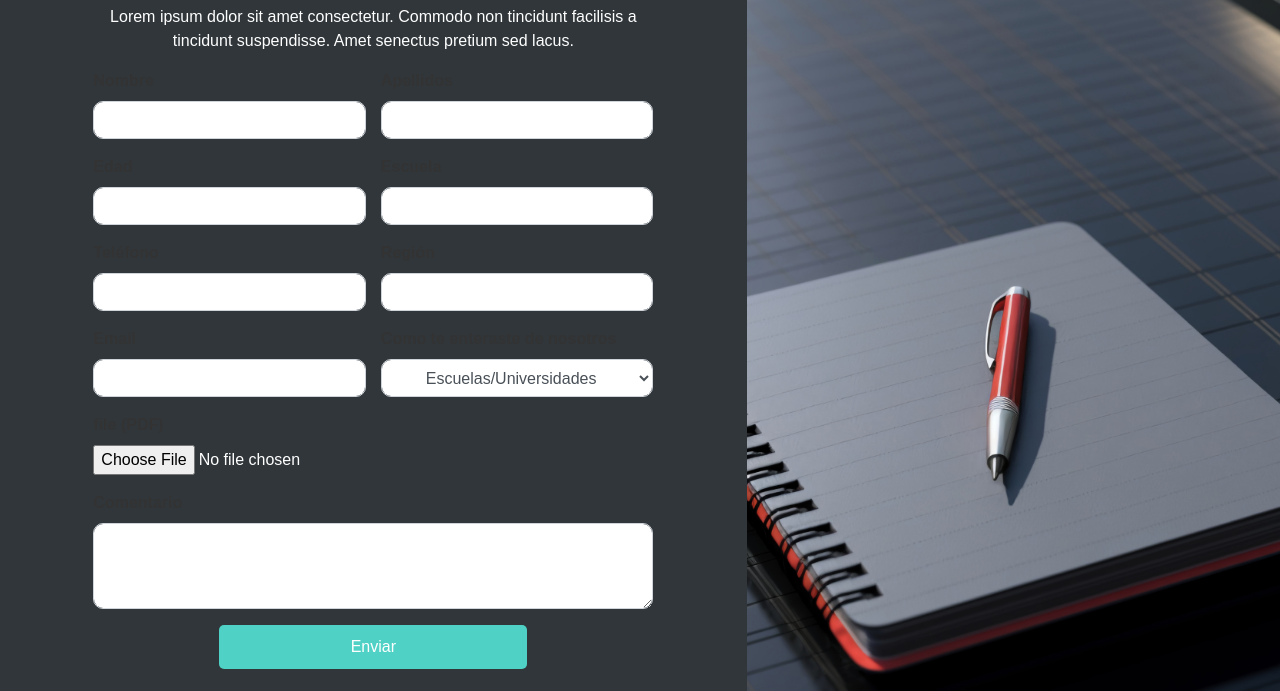
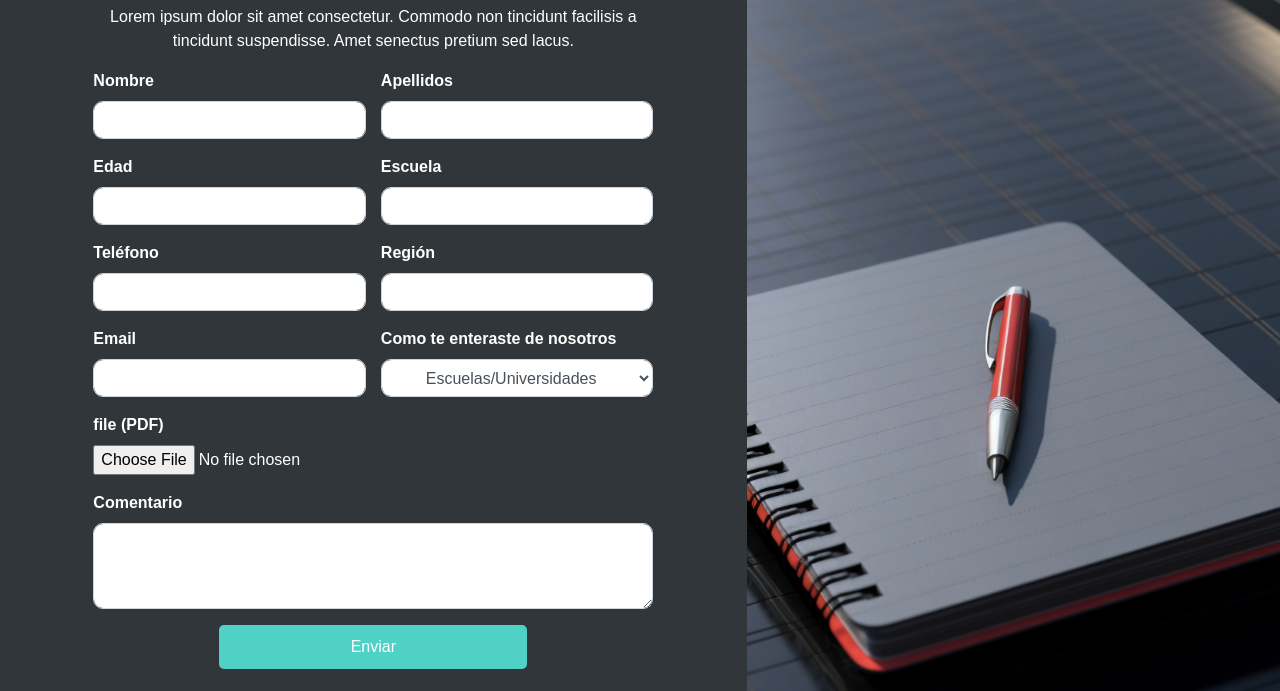
Before and after one commit to JonathanMtzGtz/Regional-Artist, a plain HTML site: page formulario.html in a window 1280 px wide. Shown: the part 109-800 px from the top of the page. Drawn offline with nearby package versions, Linux system fonts and the light colour scheme.

Commit message:
text formulario

```diff
--- a/css/styles.css
+++ b/css/styles.css
@@ -39,7 +39,7 @@ body {
 .hero-home {
     position: relative;
     width: 100%;
-    height: 100vh;
+    height: 90vh;
 }
 
 .hero-home img {
--- a/formulario.html
+++ b/formulario.html
@@ -26,44 +26,44 @@
                                 <form id="registroForm">
                                    <div class="form-item">
                                     <div class="form-group">
-                                        <label for="nombre">Nombre</label>
+                                        <label for="nombre"  class="text-white">Nombre</label>
                                         <input type="text" class="form-control" id="nombre" name="nombre" required oninput="validarNombre(this)">
                                     </div>
 
                                     <div class="form-group">
-                                        <label for="apeidos">Apellidos</label>
+                                        <label for="apeidos" class="text-white">Apellidos</label>
                                         <input type="text" class="form-control" id="apeidos" name="apeidos" required oninput="validarNombre(this)">
                                     </div>
                                    </div>
                                   <div class="form-item">
                                     <div class="form-group">
-                                        <label for="edad">Edad</label>
+                                        <label for="edad"  class="text-white">Edad</label>
                                         <input min="18" max="100" type="number" class="form-control" id="edad" name="edad" required>
                                     </div>
                                     <div class="form-group">
-                                        <label for="escuela">Escuela</label>
+                                        <label for="escuela"  class="text-white">Escuela</label>
                                         <input type="text" class="form-control" id="escuela" name="escuela" required oninput="validarNombre(this)">
                                     </div>
                                   </div>
 
                                   <div class="form-item">
                                     <div class="form-group">
-                                        <label for="telefono">Teléfono</label>
+                                        <label for="telefono"  class="text-white">Teléfono</label>
                                         <input type="tel" class="form-control" id="telefono" name="telefono" required oninput="validarTelefono(this)">
                                     </div>
                                     <div class="form-group">
-                                        <label for="region">Región</label>
+                                        <label for="region" class="text-white">Región </label>
                                         <input type="text" class="form-control" id="region" name="region" required oninput="validarNombre(this)">
                                     </div>
                                   </div>
 
                                     <div class="form-item">
                                         <div class="form-group">
-                                            <label for="email">Email</label>
+                                            <label for="email" class="text-white">Email</label>
                                             <input type="email" class="form-control" id="email" name="email" required>
                                         </div>
                                         <div class="form-group">
-                                            <label for="email">Como te enteraste de nosotros</label>
+                                            <label for="email" class="text-white">Como te enteraste de nosotros</label>
                                             <select name="conociendo" id="conociendo" class="form-control" required>
                                                 <option value="Escuelas/Universidades">Escuelas/Universidades</option>
                                                 <option value="Activaciones">Activaciones</option>
@@ -83,7 +83,7 @@
 
 
                                     <div class="form-group">
-                                        <label for="file">file (PDF)</label>
+                                        <label for="file" class="text-white">file (PDF)</label>
                                         <input type="file" class="form-control-file" id="file" name="file" accept="application/pdf" required>
                                         <div id="fileFeedback" class="invalid-feedback">
                                             Por favor, selecciona un file PDF válido.
@@ -93,7 +93,7 @@
                                         <embed id="filePreview" type="application/pdf" width="100%" height="500px" style="display: none;">
                                     </div>
                                     <div class="form-group">
-                                        <label for="comentario">Comentario</label>
+                                        <label for="comentario" class="text-white">Comentario</label>
                                         <textarea class="form-control" id="comentario" name="comentario" rows="3" required></textarea>
                                     </div>
 
```
